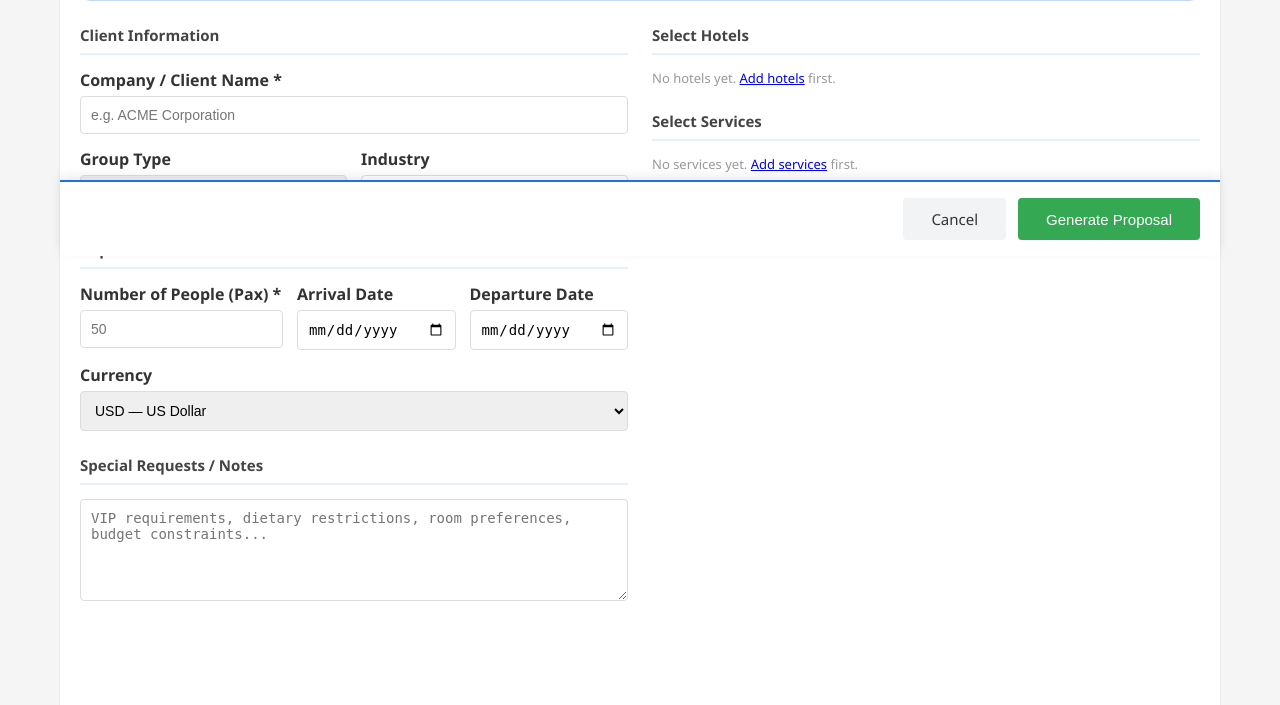
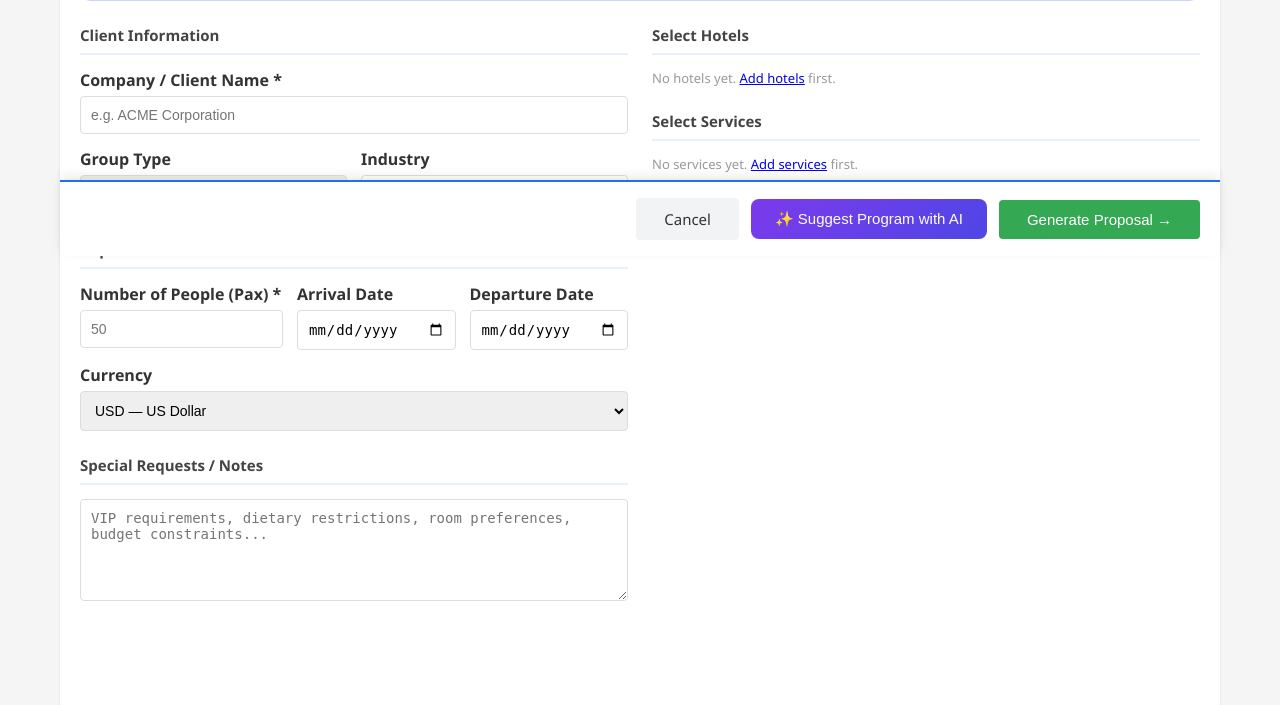
Before and after one commit to o6594340-sys/UAE-offer-generator, a Flask app: page /brief in a window 1280 px wide. Shown: the part 544-1249 px from the top of the page. Run offline with Flask 3, Linux system fonts and the light colour scheme; data that the repository does not hold is empty.

Commit message:
Add AI Suggest Program button to brief form
- New suggest_program() function in ai_extractor.py: takes brief details
  + full service catalog, returns service_ids + program_summary explanation
- New POST /brief/suggest route: loads active services (excl. Accommodation),
  calls AI, returns selected IDs and summary
- brief.html: purple 'Suggest Program with AI' button in submit bar,
  auto-checks suggested services, shows explanation panel with program summary

Co-Authored-By: Claude Sonnet 4.6 <noreply@anthropic.com>

````diff
--- a/proposal/__init__.py
+++ b/proposal/__init__.py
@@ -9,7 +9,7 @@ from io import BytesIO
 from flask import Blueprint, render_template, request, jsonify, redirect, url_for, send_file
 from models import db, Hotel, Service, ServiceCategory, Currency, Proposal
 from utils.brief_extractor import extract_text_from_brief
-from utils.ai_extractor import extract_from_brief_text
+from utils.ai_extractor import extract_from_brief_text, suggest_program
 
 proposal_bp = Blueprint('proposal', __name__, template_folder='templates')
 
@@ -126,6 +126,46 @@ def parse_brief():
     result = extract_from_brief_text(text)
     if 'error' in result:
         return jsonify({'error': result['error']}), 500
+    return jsonify(result)
+
+
+@proposal_bp.route('/brief/suggest', methods=['POST'])
+def brief_suggest():
+    data = request.get_json()
+    if not data:
+        return jsonify({'error': 'No data provided'}), 400
+
+    nights = data.get('nights', 3)
+
+    services = Service.query.filter_by(active=True).all()
+    services_list = [
+        {
+            'id': s.id,
+            'name': s.name,
+            'category': s.category.name if s.category else 'Other',
+            'price': s.price_aed,
+            'unit': s.unit or 'per person',
+            'description': s.description or '',
+        }
+        for s in services
+        if s.category and s.category.name != 'Accommodation'
+    ]
+
+    if not services_list:
+        return jsonify({'error': 'No services in database yet. Add services first.'}), 400
+
+    result = suggest_program(
+        group_type=data.get('group_type', ''),
+        industry=data.get('industry', ''),
+        pax=int(data.get('pax', 1)),
+        nights=int(nights),
+        special_requests=data.get('special_requests', ''),
+        services=services_list,
+    )
+
+    if 'error' in result:
+        return jsonify({'error': result['error']}), 500
+
     return jsonify(result)
 
 
--- a/proposal/templates/proposal/brief.html
+++ b/proposal/templates/proposal/brief.html
@@ -101,12 +101,39 @@
   .submit-bar {
     background: white; border-top: 2px solid #1a73e8;
     padding: 16px 20px; margin: 20px -20px -30px;
-    display: flex; gap: 12px; justify-content: flex-end;
+    display: flex; gap: 12px; justify-content: flex-end; align-items: center;
     border-radius: 0 0 8px 8px;
     box-shadow: 0 -4px 12px rgba(0,0,0,0.08);
     position: sticky; bottom: 0;
   }
   .submit-bar .btn { font-size: 15px; padding: 11px 28px; }
+
+  .suggest-btn {
+    background: linear-gradient(135deg, #7c3aed, #4f46e5);
+    color: white; border: none; border-radius: 8px;
+    padding: 11px 24px; font-size: 15px; cursor: pointer;
+    display: flex; align-items: center; gap: 8px;
+    transition: opacity 0.2s;
+  }
+  .suggest-btn:hover { opacity: 0.9; }
+  .suggest-btn:disabled { opacity: 0.6; cursor: not-allowed; }
+
+  .suggest-panel {
+    display: none;
+    background: linear-gradient(135deg, #f5f3ff, #ede9fe);
+    border: 2px solid #c4b5fd;
+    border-radius: 12px;
+    padding: 20px 24px;
+    margin-bottom: 20px;
+  }
+  .suggest-panel h4 {
+    margin: 0 0 10px; color: #5b21b6; font-size: 15px;
+    display: flex; align-items: center; gap: 8px;
+  }
+  .suggest-panel p { color: #374151; font-size: 14px; line-height: 1.6; margin: 0; }
+  .suggest-panel .suggest-meta {
+    margin-top: 12px; font-size: 12px; color: #7c3aed; font-weight: 600;
+  }
 </style>
 {% endblock %}
 
@@ -236,6 +263,13 @@
           {% endif %}
         </div>
 
+        <!-- AI Suggest panel -->
+        <div class="suggest-panel" id="suggest-panel">
+          <h4>✨ AI Program Suggestion</h4>
+          <p id="suggest-text"></p>
+          <div class="suggest-meta" id="suggest-meta"></div>
+        </div>
+
         <!-- Services -->
         <div class="form-section">
           <h3>Select Services</h3>
@@ -265,7 +299,11 @@
 
     <div class="submit-bar">
       <a href="/admin/" class="btn" style="background:#f1f3f4; color:#333;">Cancel</a>
-      <button type="submit" class="btn success">Generate Proposal</button>
+      <button type="button" class="suggest-btn" id="suggest-btn" onclick="suggestProgram()">
+        <span id="suggest-spin" style="display:none">⏳</span>
+        <span id="suggest-btn-text">✨ Suggest Program with AI</span>
+      </button>
+      <button type="submit" class="btn success">Generate Proposal →</button>
     </div>
   </form>
 </div>
@@ -378,5 +416,79 @@ document.querySelectorAll('.select-item input').forEach(cb => {
     cb.closest('.select-item').classList.toggle('checked', cb.checked);
   });
 });
+
+// --- Suggest Program ---
+async function suggestProgram() {
+  const btn = document.getElementById('suggest-btn');
+  const spin = document.getElementById('suggest-spin');
+  const btnText = document.getElementById('suggest-btn-text');
+
+  const arrival = document.getElementById('f-arrival').value;
+  const departure = document.getElementById('f-departure').value;
+  let nights = 3;
+  if (arrival && departure) {
+    const ms = new Date(departure) - new Date(arrival);
+    nights = Math.max(1, Math.round(ms / 86400000));
+  }
+
+  const payload = {
+    group_type: document.getElementById('f-group-type').value,
+    industry: document.getElementById('f-industry').value,
+    pax: parseInt(document.getElementById('f-pax').value) || 1,
+    nights: nights,
+    special_requests: document.getElementById('f-special').value,
+  };
+
+  btn.disabled = true;
+  spin.style.display = 'inline-block';
+  btnText.textContent = 'AI is building program...';
+
+  try {
+    const resp = await fetch('/brief/suggest', {
+      method: 'POST',
+      headers: { 'Content-Type': 'application/json' },
+      body: JSON.stringify(payload)
+    });
+    const data = await resp.json();
+
+    if (!resp.ok || data.error) {
+      alert('Error: ' + (data.error || 'Unknown error'));
+      return;
+    }
+
+    // Uncheck all services first
+    document.querySelectorAll('.select-item input[name="service_ids"]').forEach(cb => {
+      cb.checked = false;
+      cb.closest('.select-item').classList.remove('checked');
+    });
+
+    // Check suggested services
+    const ids = data.service_ids || [];
+    let matched = 0;
+    ids.forEach(id => {
+      const cb = document.querySelector(`.select-item input[value="${id}"]`);
+      if (cb) {
+        cb.checked = true;
+        cb.closest('.select-item').classList.add('checked');
+        matched++;
+      }
+    });
+
+    // Show explanation panel
+    const panel = document.getElementById('suggest-panel');
+    document.getElementById('suggest-text').textContent = data.program_summary || '';
+    document.getElementById('suggest-meta').textContent =
+      `${matched} service${matched !== 1 ? 's' : ''} selected · ${nights} night${nights !== 1 ? 's' : ''} · ${payload.pax} pax · ${payload.group_type}`;
+    panel.style.display = 'block';
+    panel.scrollIntoView({ behavior: 'smooth', block: 'start' });
+
+  } catch (err) {
+    alert('Network error: ' + err.message);
+  } finally {
+    btn.disabled = false;
+    spin.style.display = 'none';
+    btnText.textContent = '✨ Suggest Program with AI';
+  }
+}
 </script>
 {% endblock %}
--- a/utils/ai_extractor.py
+++ b/utils/ai_extractor.py
@@ -1,6 +1,82 @@
 import json
 import os
 import anthropic
+
+
+SUGGEST_SYSTEM_PROMPT = """You are a senior program planner at INSIDERS Tourism Dubai, a UAE destination management company.
+You create tailored event programs for corporate and leisure groups visiting the UAE.
+Return ONLY valid JSON, no explanation outside the JSON."""
+
+SUGGEST_PROMPT = """Based on the client brief below, select the most suitable services from our catalog and create a recommended program.
+
+CLIENT BRIEF:
+- Group type: {group_type}
+- Industry: {industry}
+- Number of people: {pax}
+- Duration: {nights} nights
+- Special requests: {special_requests}
+
+AVAILABLE SERVICES (format: [ID] Name | Category | Price | Unit):
+{services_list}
+
+Select services that make sense for this group. Think like a professional DMC planner:
+- Always include airport transfers if available (arrival + departure)
+- For Incentive/Meeting groups: suggest teambuilding, gala dinner, city tour
+- For Leisure groups: excursions, dining, leisure activities
+- For longer stays (3+ nights): include more variety across days
+- Match the industry/budget feel: Finance/Pharma = premium choices, Tech = modern/active
+- Don't include accommodation services (those are hotels, handled separately)
+- Select 4-10 services typically
+
+Return ONLY valid JSON:
+{{
+  "service_ids": [1, 5, 12, 8],
+  "program_summary": "Day-by-day or block-by-block description of the suggested program in 3-5 sentences. Explain WHY each block was chosen for this specific group."
+}}"""
+
+
+def suggest_program(group_type: str, industry: str, pax: int, nights: int,
+                    special_requests: str, services: list) -> dict:
+    api_key = os.getenv('ANTHROPIC_API_KEY', '')
+    if not api_key or api_key == 'your-api-key-here':
+        return {"error": "ANTHROPIC_API_KEY not configured"}
+
+    services_list = '\n'.join(
+        f"[{s['id']}] {s['name']} | {s['category']} | {s['price']} USD | {s['unit']}"
+        for s in services
+    )
+
+    prompt = SUGGEST_PROMPT.format(
+        group_type=group_type or 'Incentive',
+        industry=industry or 'Not specified',
+        pax=pax or 1,
+        nights=nights or 3,
+        special_requests=special_requests or 'None',
+        services_list=services_list or 'No services available',
+    ).replace('{{', '{').replace('}}', '}')
+
+    client = anthropic.Anthropic(api_key=api_key)
+    message = client.messages.create(
+        model="claude-sonnet-4-6",
+        max_tokens=2048,
+        system=SUGGEST_SYSTEM_PROMPT,
+        messages=[{"role": "user", "content": prompt}]
+    )
+
+    response_text = message.content[0].text.strip()
+    if response_text.startswith("```"):
+        lines = response_text.split("\n")
+        response_text = "\n".join(lines[1:-1])
+
+    start = response_text.find('{')
+    end = response_text.rfind('}') + 1
+    if start >= 0 and end > start:
+        try:
+            return json.loads(response_text[start:end])
+        except json.JSONDecodeError:
+            pass
+
+    return {"error": "Could not parse AI response"}
 
 
 BRIEF_SYSTEM_PROMPT = """You are an expert assistant for a UAE destination management company (DMC).
````
